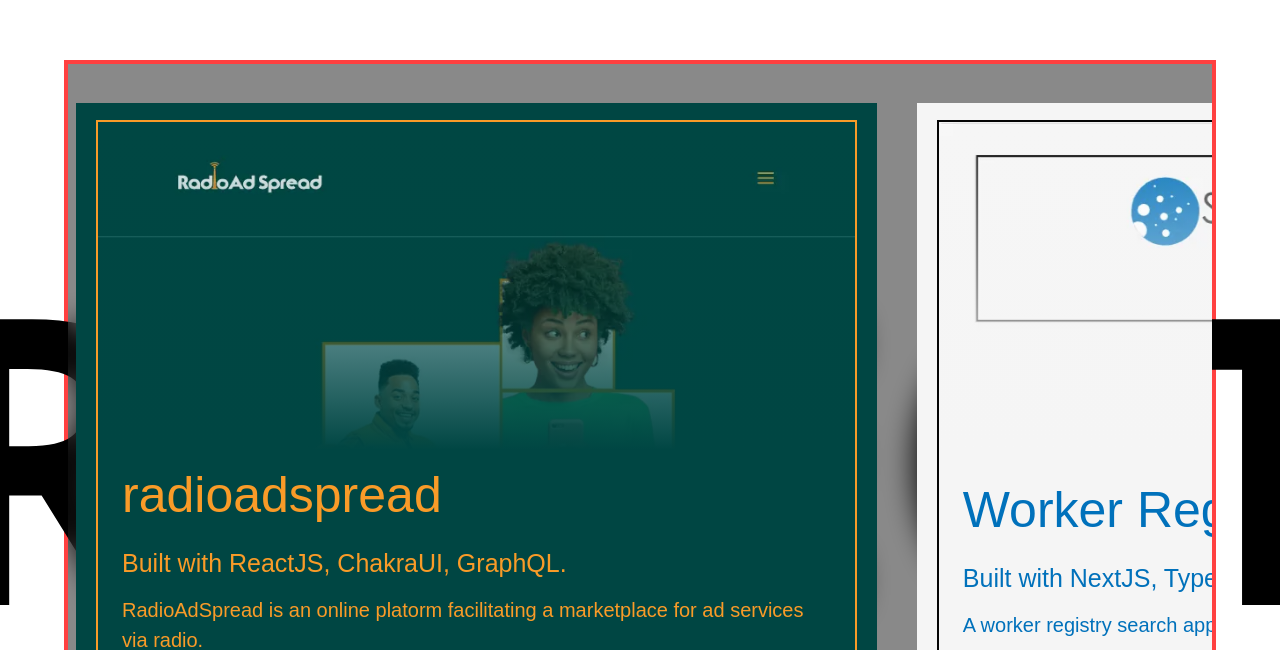
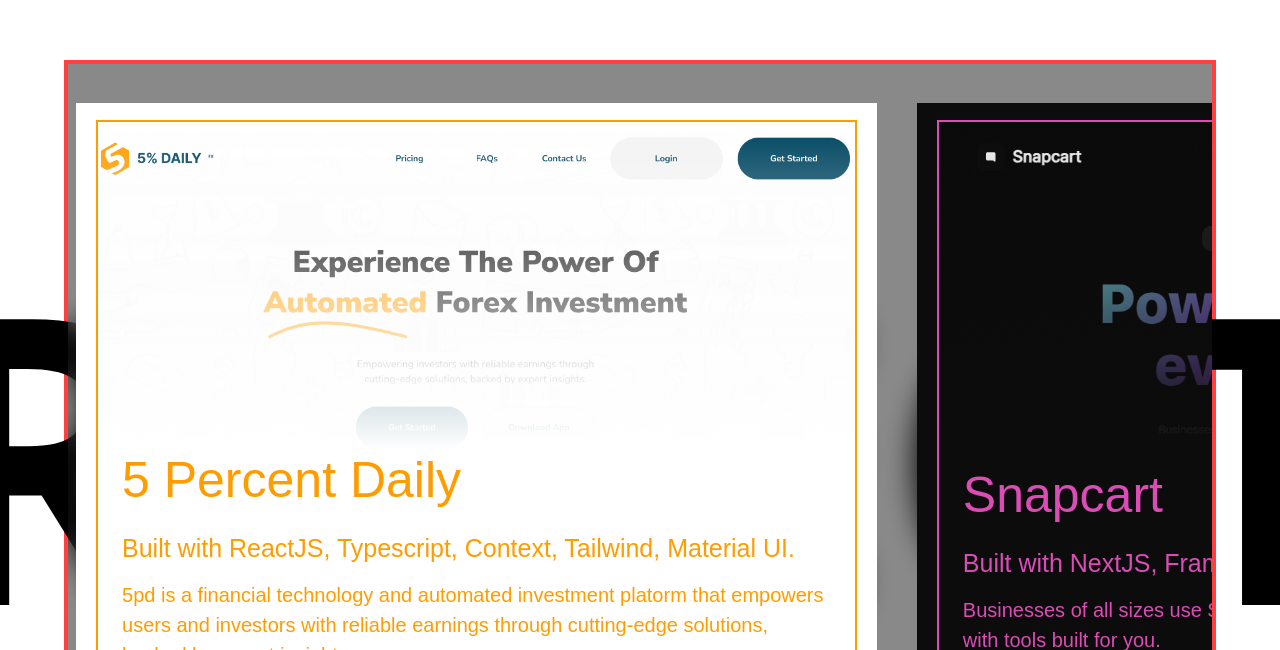
Before and after one commit to Yourgotopyromaniac/Portfolio-V2, a Next.js app in the folder portfolio-v2/: page /portfolio/Projects in a window 1280 px wide. Shown: the part 150-800 px from the top of the page. Built offline with nearby package versions, Linux system fonts and the light colour scheme.

Commit message:
fixed project scroller, add new project

```diff
--- a/portfolio-v2/src/pages/portfolio/Projects.jsx
+++ b/portfolio-v2/src/pages/portfolio/Projects.jsx
@@ -11,6 +11,33 @@ const Projects = () => {
 
 
   const projectData = [
+
+    {
+      imgClass: 'project5pd',
+      name: '5 Percent Daily',
+      stack: 'ReactJS, Typescript, Context, Tailwind, Material UI.',
+      bgColor: 'from-[#ffffff] via-[#ffffff]',
+      color : '#FF9D00',
+      textColor: 'text-[#FF9D00]',
+      desc: '5pd is a financial technology and automated investment platorm that empowers users and investors with reliable earnings through cutting-edge solutions, backed by expert insights.',
+      border: 'border-[#FF9D00]',
+      background: 'bg-[#ffffff]',
+      link: 'https://5pd-web.vercel.app'
+    },
+
+    {
+      imgClass: 'projectsc',
+      name: 'Snapcart',
+      stack: 'NextJS, Framer motion, Tailwind.',
+      bgColor: 'from-[#0c0c0c] via-[#0c0c0c]',
+      color : '#db4cb6',
+      textColor: 'text-[#db4cb6]',
+      desc: 'Businesses of all sizes use Snapcart to manage in-person and online orders with tools built for you.',
+      border: 'border-[#db4cb6]',
+      background: 'bg-[#0c0c0c]',
+      link: 'https://snapcart.store'
+    },
+
     {
       imgClass: 'projectrad',
       name: 'radioadspread',
--- a/portfolio-v2/src/styles/globals.css
+++ b/portfolio-v2/src/styles/globals.css
@@ -58,7 +58,7 @@
   }
 
   .projects {
-    scrollbar-width: thin;
+    scrollbar-width: 0px;
     scrollbar-color: transparent;
   }
 
@@ -103,6 +103,17 @@
     background-image: url('../assets/getlinked.webp');
     background-size: cover;
   }
+
+  .project5pd {
+    background-image: url('../assets/5pd.PNG');
+    background-size: cover;
+  }
+
+  .projectsc {
+    background-image: url('../assets/snapcart.PNG');
+    background-size: cover;
+  }
+
 
   .exon-outline {
     font-family: 'ExonOutline', sans-serif;
```
Also changed, not shown: portfolio-v2/src/assets/5pd.PNG (added), portfolio-v2/src/assets/snapcart.PNG (added).
